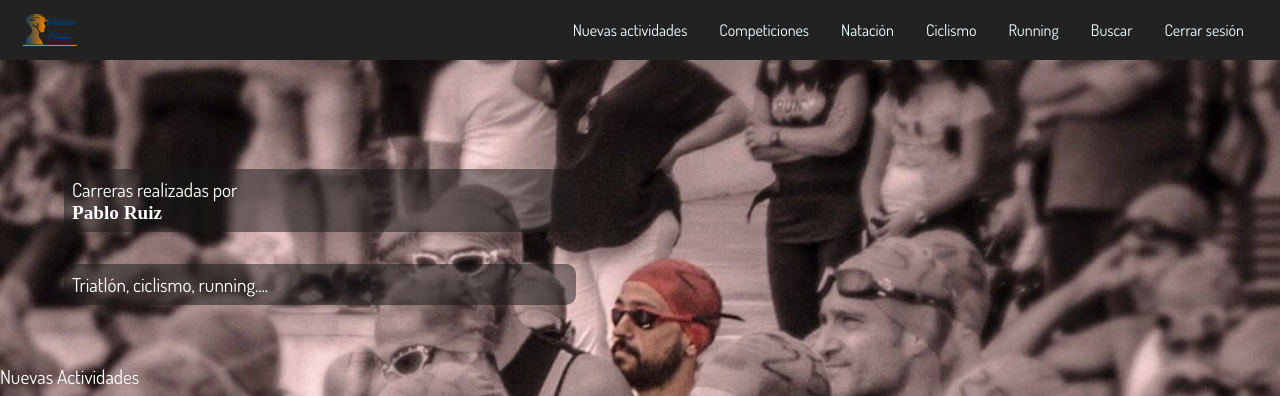
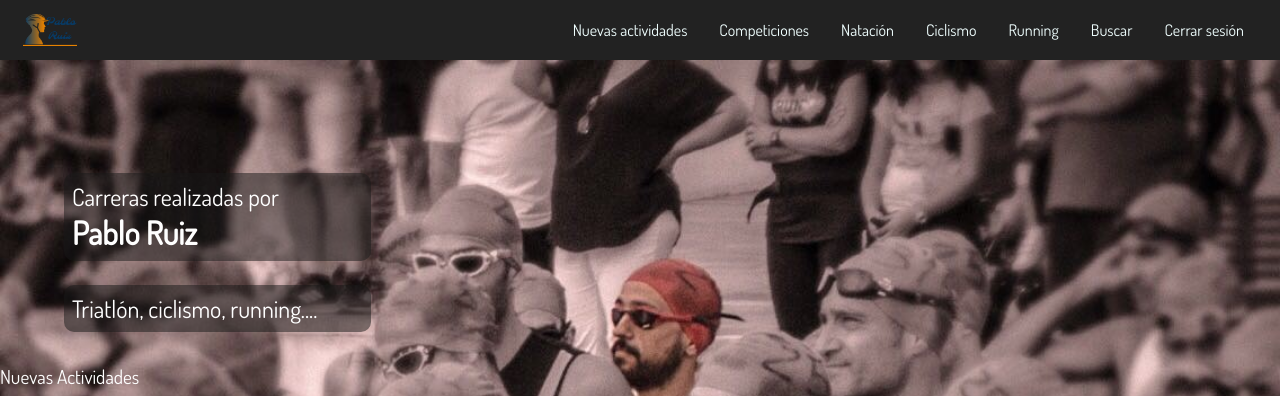
Before and after one commit to pablesite/practica-fundamentos-web-html5-css3, a plain HTML site: page home.html in a window 1280 px wide. Shown: the top 396 px of the page. Drawn offline with Linux system fonts and the light colour scheme; grey boxes are pictures that could not be loaded.

Commit message:
Arreglo media query de header_home

```diff
--- a/css/grid_detailsheet.css
+++ b/css/grid_detailsheet.css
@@ -1,6 +1,6 @@
 /* Contenido principal para 360px - resolución GalaxyS9 */
 
-/*Related races*/
+/*GRID DETAILSHEET*/
 
 
 #related-races{
--- a/css/header_home.css
+++ b/css/header_home.css
@@ -7,8 +7,6 @@
     background-image: url(../img/IMG_0022.jpg);
     background-repeat: no-repeat;
     background-position: top center;
-
-    /*background: url(../img/IMG_0022.jpg) no-repeat center center fixed;*/
     background-size: cover;
 
     display: flex;
@@ -16,35 +14,55 @@
     justify-content: center;
 
     color: white;
-    font-size: larger;
 
 }
 
 .header > h1, .header > .tagline {
-    font-weight: normal;
-    margin-left: 5vw;
-    margin-right: 55vw;
+
     background-color: rgba(25,25,25,0.5);
     padding: .5rem;
+    border-radius: 10px;
+    font-weight: normal;
 
-    border-radius: 10px;
+    font-size: small;
+    margin: 1em 45% 0 5%;
 
 }
 
 .header > h1 >  span {
     display: block;
     font-weight: 700;
-    font-family: Bahnschrift;
+
+    font-size: medium;
 
 }
+
 
 
 /*MEDIA QUERIES*/
 @media all and (min-width: 768px) {
 
+    .header > h1, .header > .tagline {
+        margin: 1em 63% 0 5%;
+        font-size: larger;
+    }
+
+    .header > h1 >  span {
+        font-size: x-large;
+
+    }
 }
 
 
 @media all and (min-width: 1280px) {
 
+    .header > h1, .header > .tagline {
+        margin: 1em 71% 0 5%;
+        font-size: x-large;
+    }
+
+    .header > h1 >  span {
+        font-size: xx-large;
+
+    }
 }
--- a/css/login_form.css
+++ b/css/login_form.css
@@ -57,6 +57,7 @@ body{
 .form-title h1 {
     margin: 0;
     color: white;
+    font-size: small;
 
 }
 
--- a/css/styles.css
+++ b/css/styles.css
@@ -15,7 +15,7 @@
 
 * {
     font-family: Dosis;
-    font-size: 1em;
+
 }
 
 body{
```
